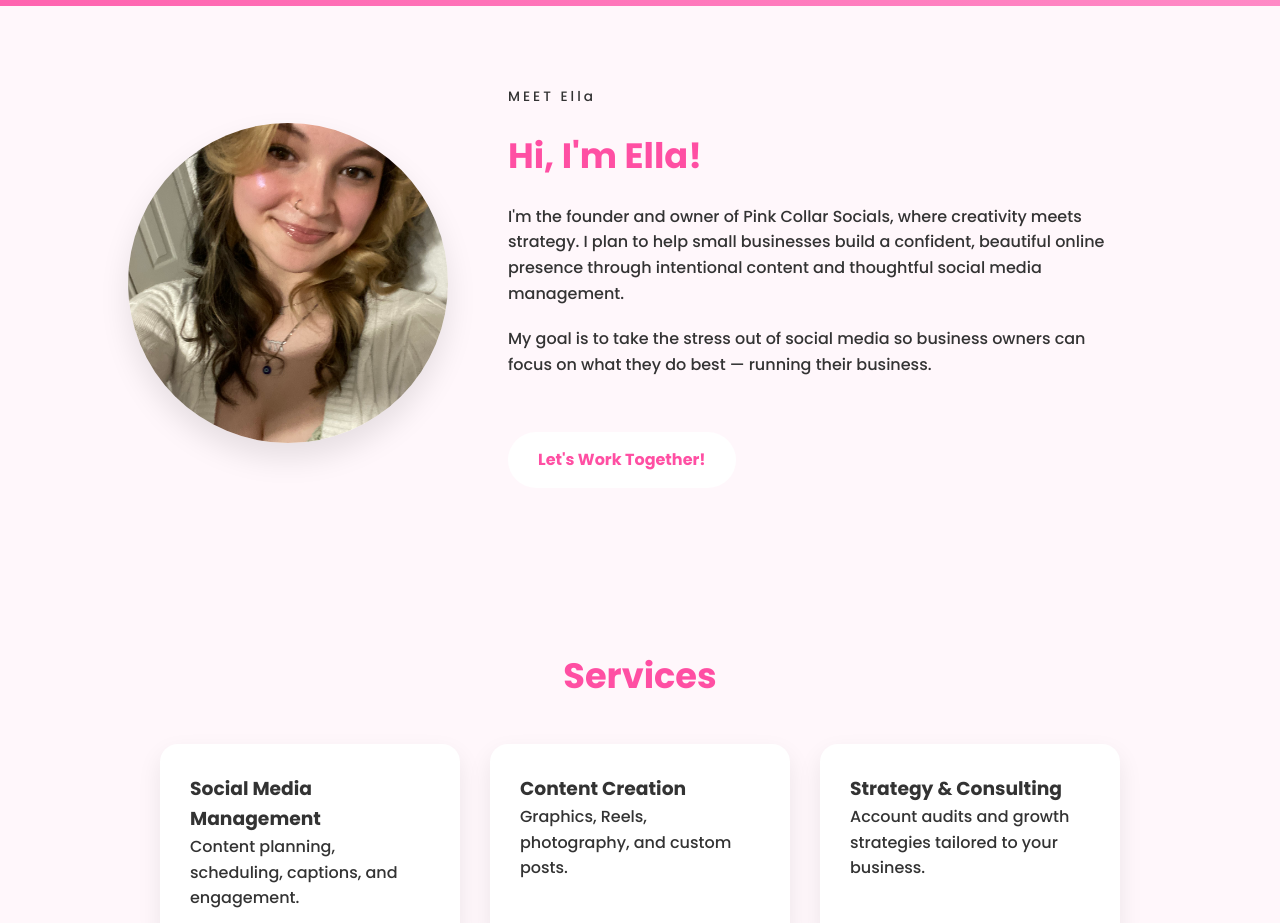
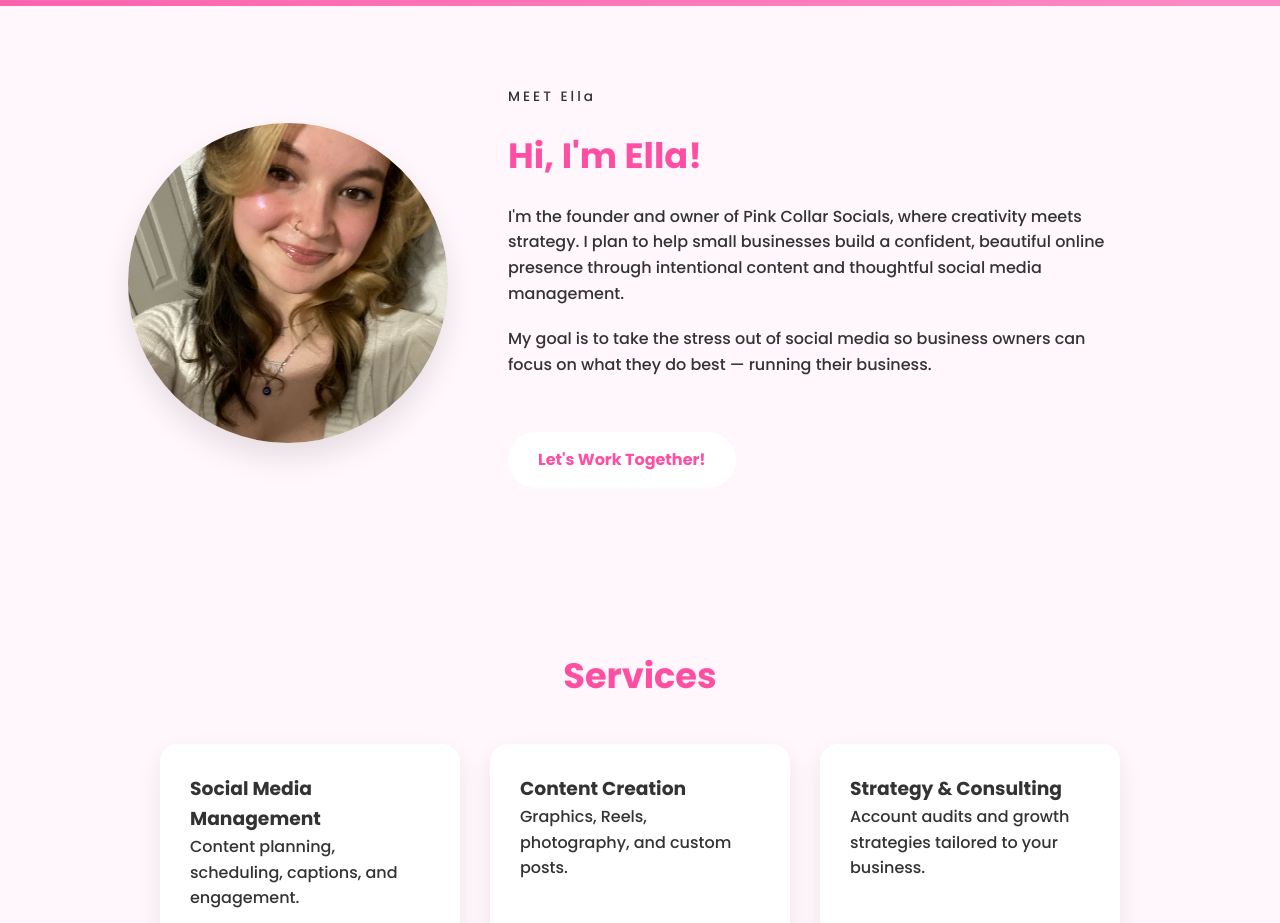
Before and after one commit to pinkcollarsocials/pinkcollarsocials.github.io, a plain HTML site: page index.html in a window 1280 px wide. Shown: the part 800-1723 px from the top of the page. Drawn offline with Linux system fonts and the light colour scheme.

Commit message:
Update styles.css

```diff
--- a/styles.css
+++ b/styles.css
@@ -183,7 +183,7 @@
     width: 320px;
     height: 320px;
     object-fit: cover;
-    object-position: center 30%;
+    object-position: center 10%;
     border-radius: 50%;
     box-shadow: 0 15px 30px rgba(0,0,0,.1);
 }
```
